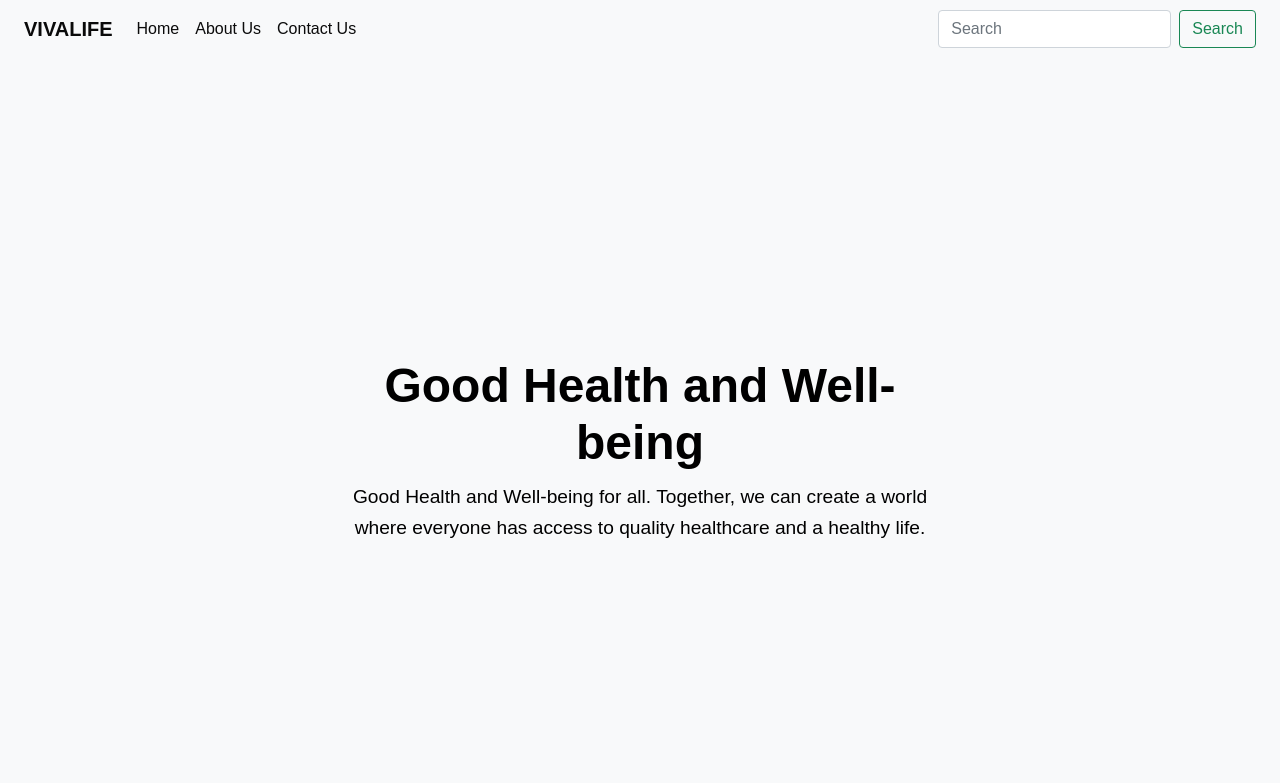
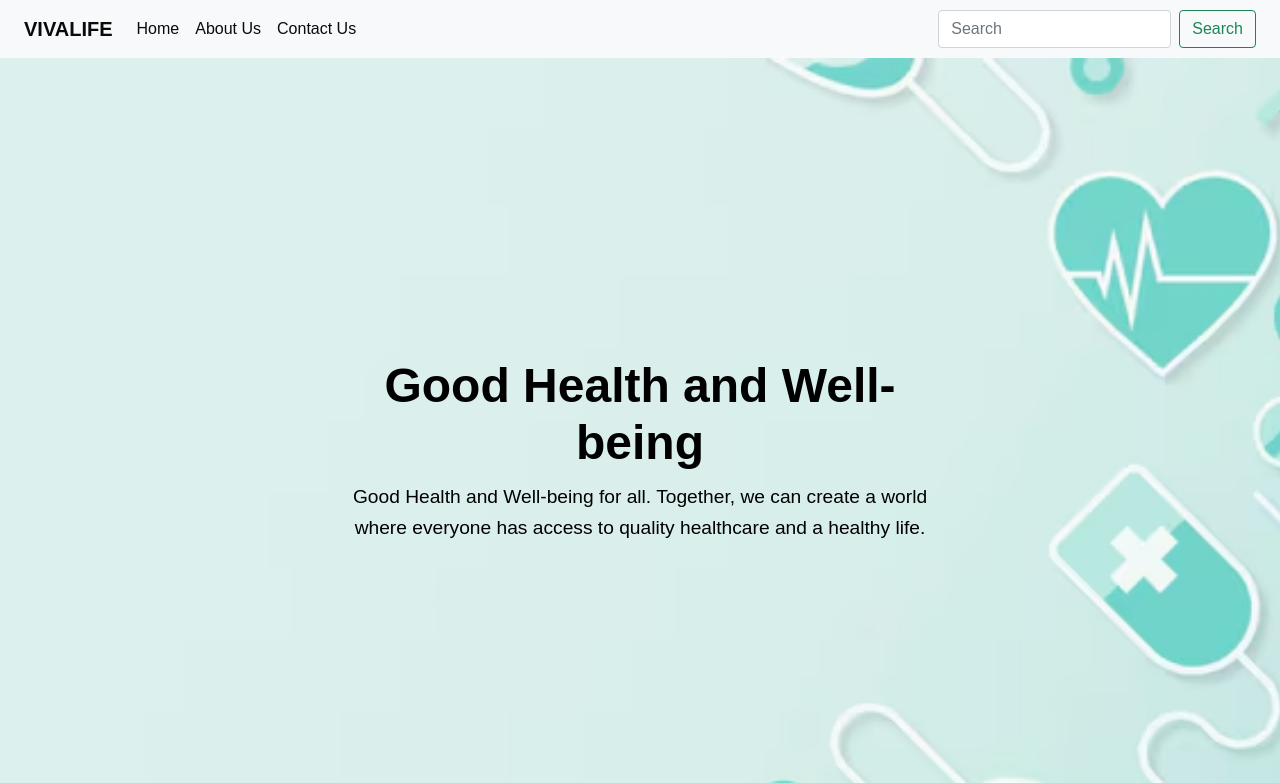
Before and after one commit to vivalife35/VivaLife-Website, a plain HTML site: page index.html in a window 1280 px wide. Shown: the top 783 px of the page. Drawn offline with nearby package versions, Linux system fonts and the light colour scheme.

Commit message:
Added changes

```diff
--- a/style.css
+++ b/style.css
@@ -1,5 +1,5 @@
 .hero {
-    background-image: url(./'image/clean-medical-background_53876-116875.avif');
+    background-image: url('image/clean-medical-background_53876-116875.avif');
     background-size: cover;
     background-position: center center;
     background-attachment: fixed;
```
Also changed, not shown: contact.html (+1 -1 lines).
